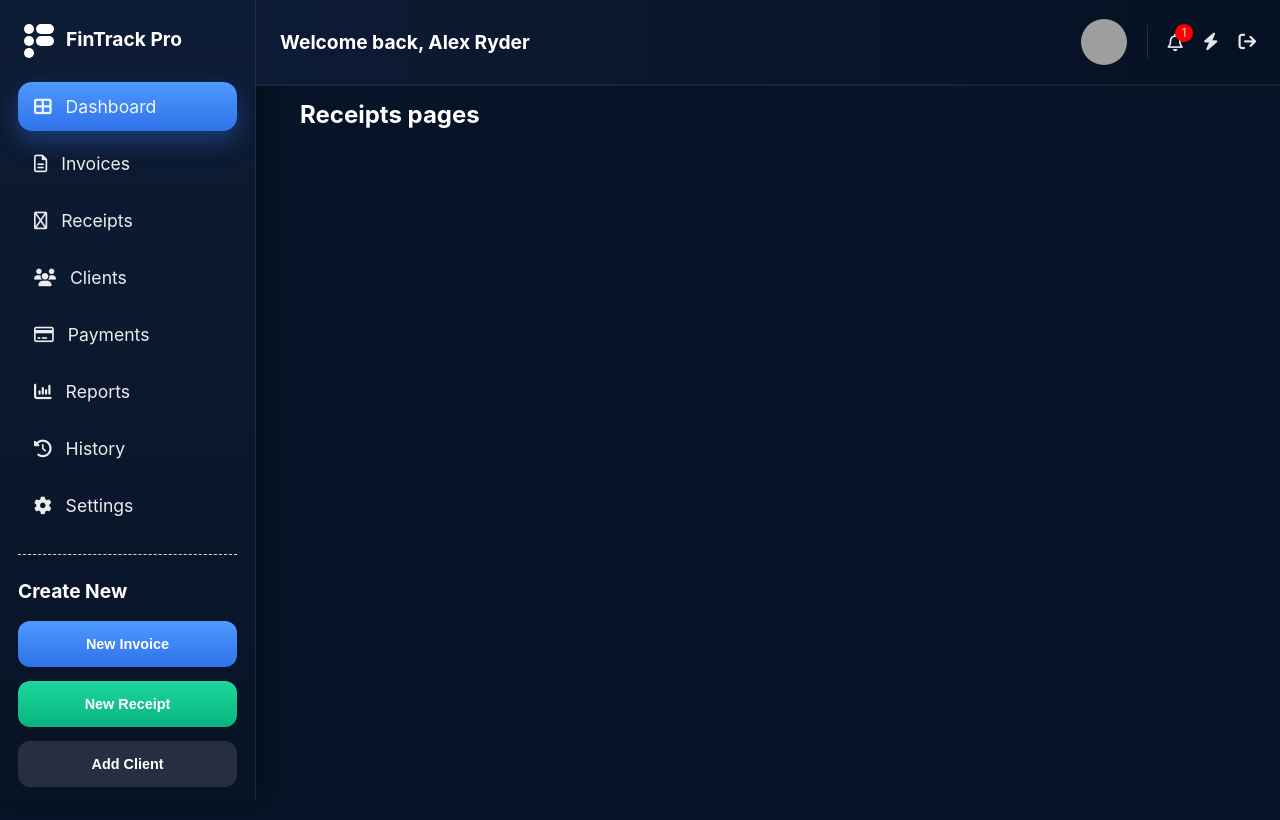
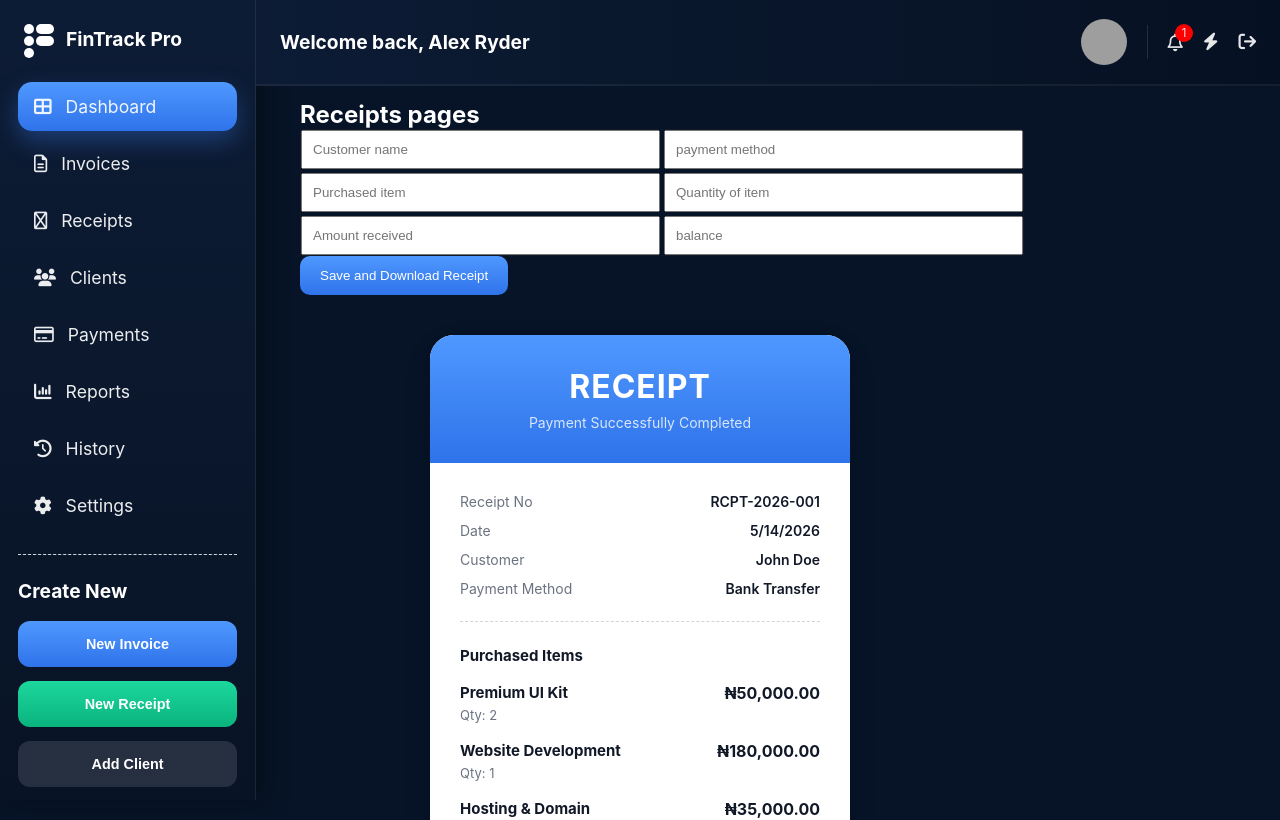
Before and after one commit to thomasagadabenard-collab/Fintrack-Pro, a React (Vite) app: page /receipts in a window 1280 px wide. Shown: the top 820 px of the page. Built offline with nearby package versions, Linux system fonts and the light colour scheme; grey boxes are pictures that could not be loaded.

Commit message:
worked on the receipts page

```diff
--- a/src/App.jsx
+++ b/src/App.jsx
@@ -11,6 +11,7 @@ import Payments from './Pages/Payments'
 import Reports from './Pages/Reports'
 import History from './Pages/History'
 import Settings from './Pages/Settings'
+import ReceiptComponent from './Components/ReceiptComponent'
 
 const App = () => {
   return (
@@ -33,6 +34,7 @@ const App = () => {
           </Routes>
         </div>
       </section>
+      <ReceiptComponent />
     </>
   )
 }
--- a/src/Components/ReceiptComponent.jsx
+++ b/src/Components/ReceiptComponent.jsx
@@ -59,7 +59,7 @@ const ReceiptComponent = () => {
 
             <div className="info-row">
               <span className="info-label">Date</span>
-              <span className="info-value">14 May 2026</span>
+              <span className="info-value">{new Date().toLocaleDateString()}</span>
             </div>
 
             <div className="info-row">
@@ -144,7 +144,7 @@ const ReceiptComponent = () => {
 
           {/* BOTTOM */}
           <div className="receipt-footer">
-            © 2026 Your Company — All Rights Reserved
+            © 2026 FinTrack Pro — All Rights Reserved
           </div>
 
         </div>
--- a/src/Pages/Receipts.jsx
+++ b/src/Pages/Receipts.jsx
@@ -1,10 +1,25 @@
-import React from 'react'
+import React, { useState } from 'react'
 
 const Receipts = () => {
+
+  const [receiptDetails, setReceiptDetails] = useState([
+
+  ])
   return (
-    <div>
+    <>
       <h1>Receipts pages</h1>
-    </div>
+      <div>
+        <div className='receipt-grid'>
+          <input type="text" placeholder='Customer name'/>
+          <input type="text" placeholder='payment method' />
+          <input type="text" placeholder='Purchased item'/>
+          <input type="text" placeholder='Quantity of item'/>
+          <input type="number" placeholder='Amount received'/>
+          <input type="number" placeholder='balance'/>
+        </div>
+        <button className='create-btn'>Save and Download Receipt</button>
+      </div>
+    </>
   )
 }
 
--- a/src/index.css
+++ b/src/index.css
@@ -403,6 +403,7 @@
   justify-content: space-between;
   margin-bottom: 12px;
   font-size: 15px;
+  color: #111827;
 }
 
 .summary-total {
@@ -438,6 +439,37 @@
   text-align: center;
   font-size: 13px;
   color: #6b7280;
+}
+
+.receipt-grid{
+  display: grid;
+  grid-template-columns: repeat(auto-fit, minmax(250px, 1fr));
+  gap: 4px;
+  border: 1px solid #111827;
+}
+
+.receipt-grid input{
+  padding: 10px;
+}
+
+.receipt-grid input:focus{
+   border-color: #2f73ea;
+   box-shadow:
+    0 0 0 3px #2f73ea;
+}
+
+.create-btn{
+  padding: 12px 20px;
+  border-radius: 10px;
+  border: none;
+  background: linear-gradient(180deg, #4f98ff 0%, #2f73ea 100%);
+  color: #fff;
+  cursor: pointer;
+  transition: all 0.13s ease;
+}
+
+.create-btn:active{
+  opacity: 0.4;
 }
 
 @media print {
```
